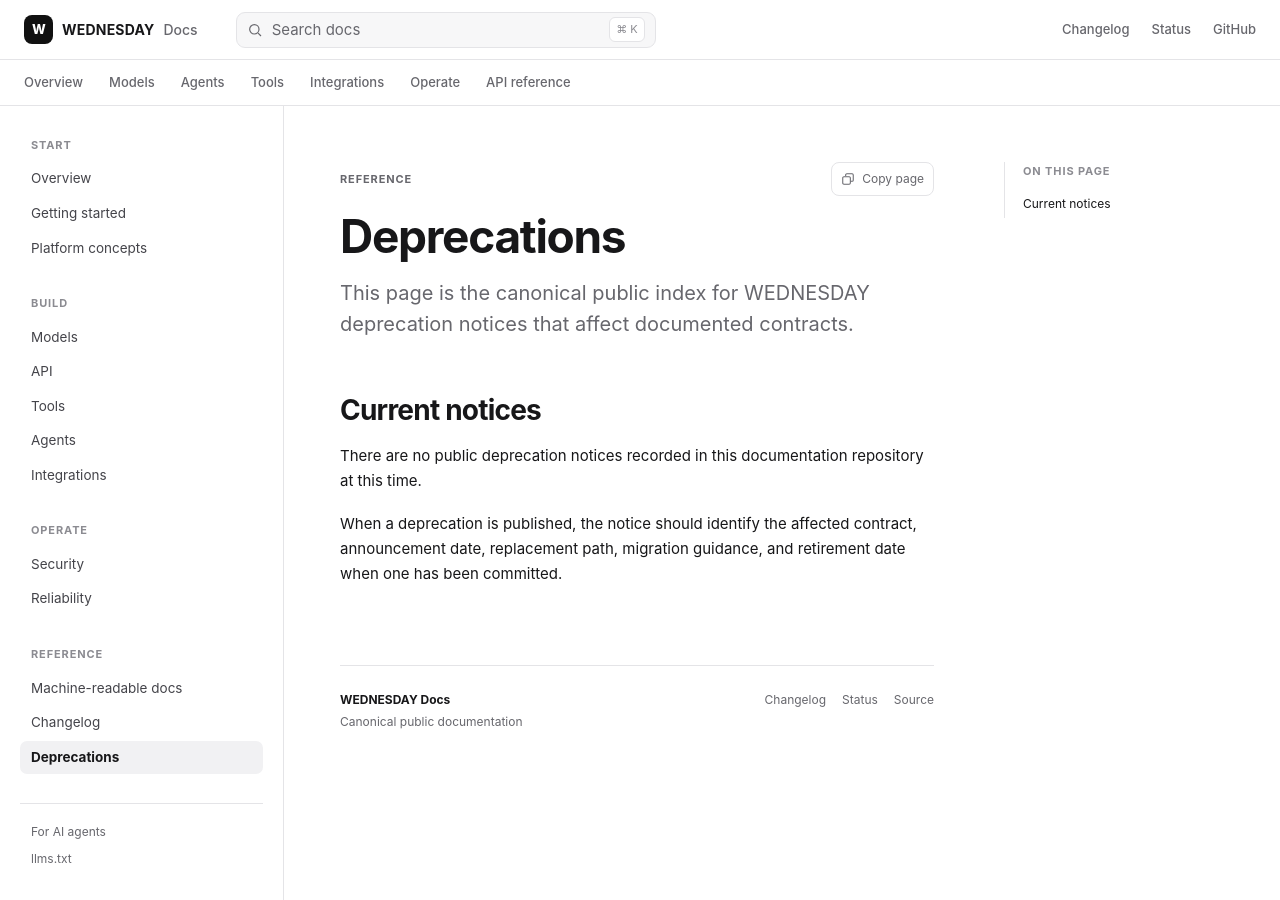
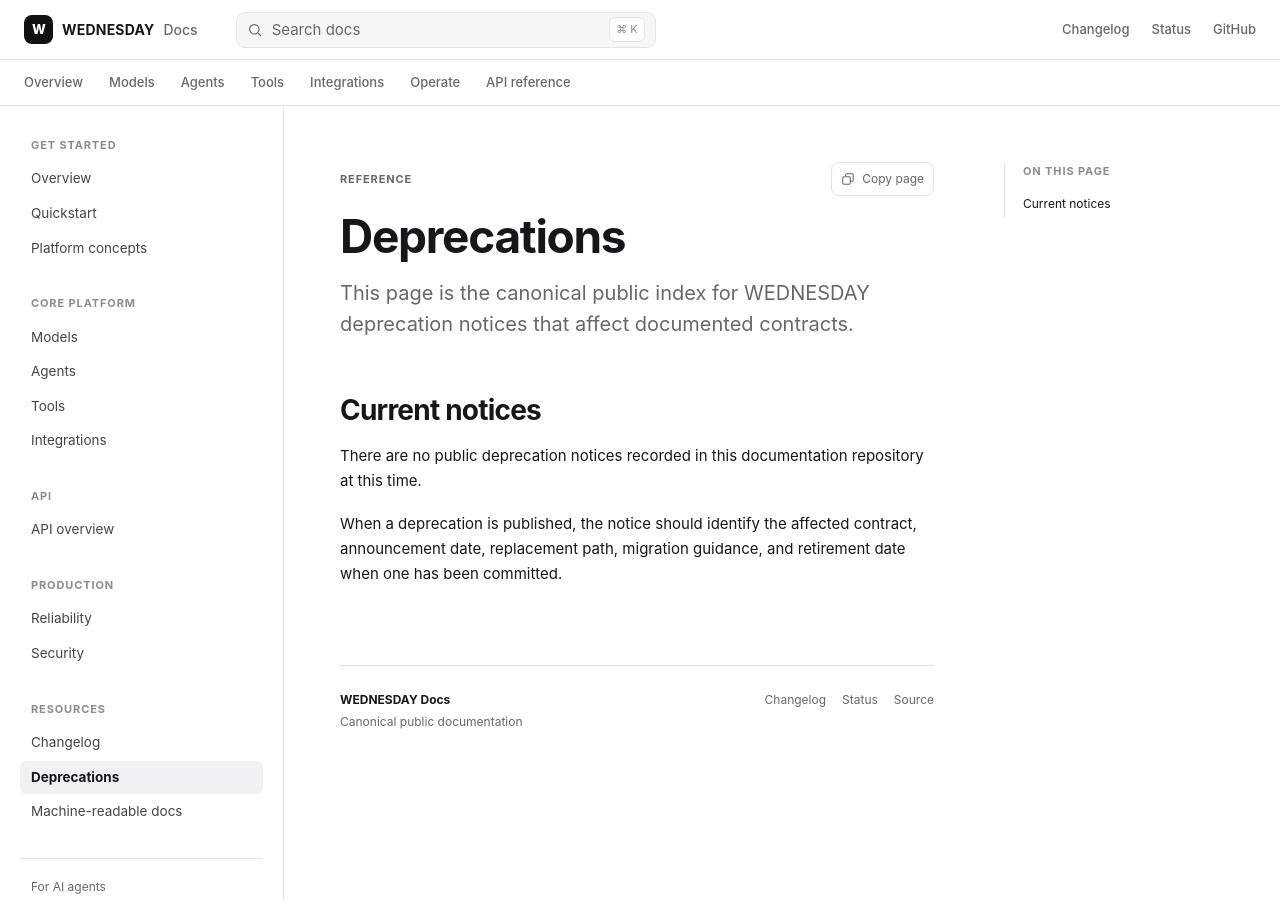
Before and after one commit to Glass-Anvil-Studios/wednesday-docs, a Jekyll site: the page built from deprecations/index.md, in a window 1280 px wide. Built offline with Jekyll 4.4.1, drawn with Linux system fonts in a browser that asks for light colours.

Commit message:
docs: reorganize navigation around developer workflows

```diff
--- a/_data/navigation.yml
+++ b/_data/navigation.yml
@@ -1,35 +1,37 @@
 sections:
-  - title: Start
+  - title: Get started
     items:
       - title: Overview
         url: /
-      - title: Getting started
+      - title: Quickstart
         url: /getting-started/
       - title: Platform concepts
         url: /platform/
-  - title: Build
+  - title: Core platform
     items:
       - title: Models
         url: /models/
-      - title: API
-        url: /api/
+      - title: Agents
+        url: /agents/
       - title: Tools
         url: /tools/
-      - title: Agents
-        url: /agents/
       - title: Integrations
         url: /integrations/
-  - title: Operate
+  - title: API
     items:
+      - title: API overview
+        url: /api/
+  - title: Production
+    items:
+      - title: Reliability
+        url: /reliability/
       - title: Security
         url: /security/
-      - title: Reliability
-        url: /reliability/
-  - title: Reference
+  - title: Resources
     items:
-      - title: Machine-readable docs
-        url: /machine-readable/
       - title: Changelog
         url: /changelog/
       - title: Deprecations
         url: /deprecations/
+      - title: Machine-readable docs
+        url: /machine-readable/
```
